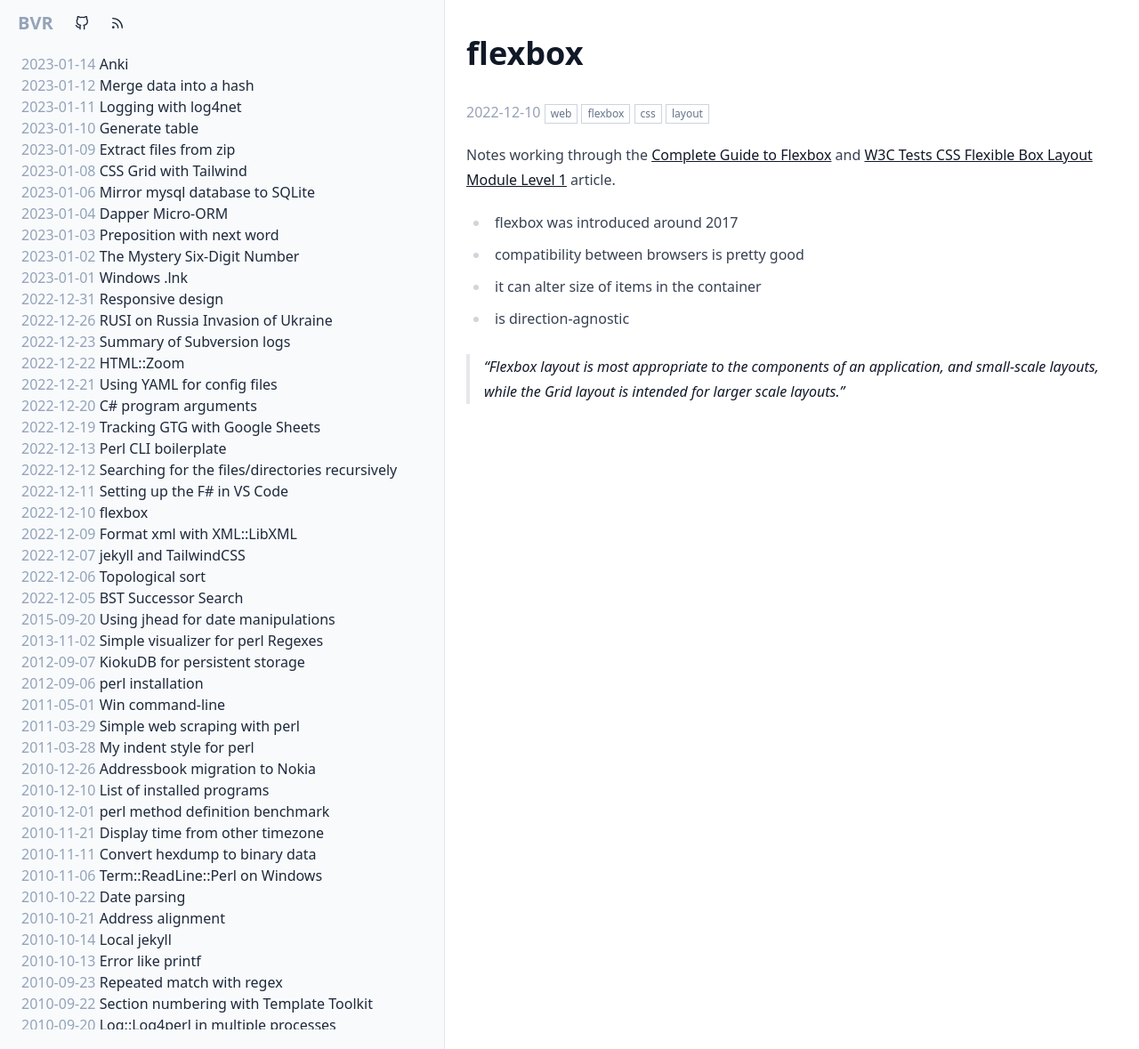
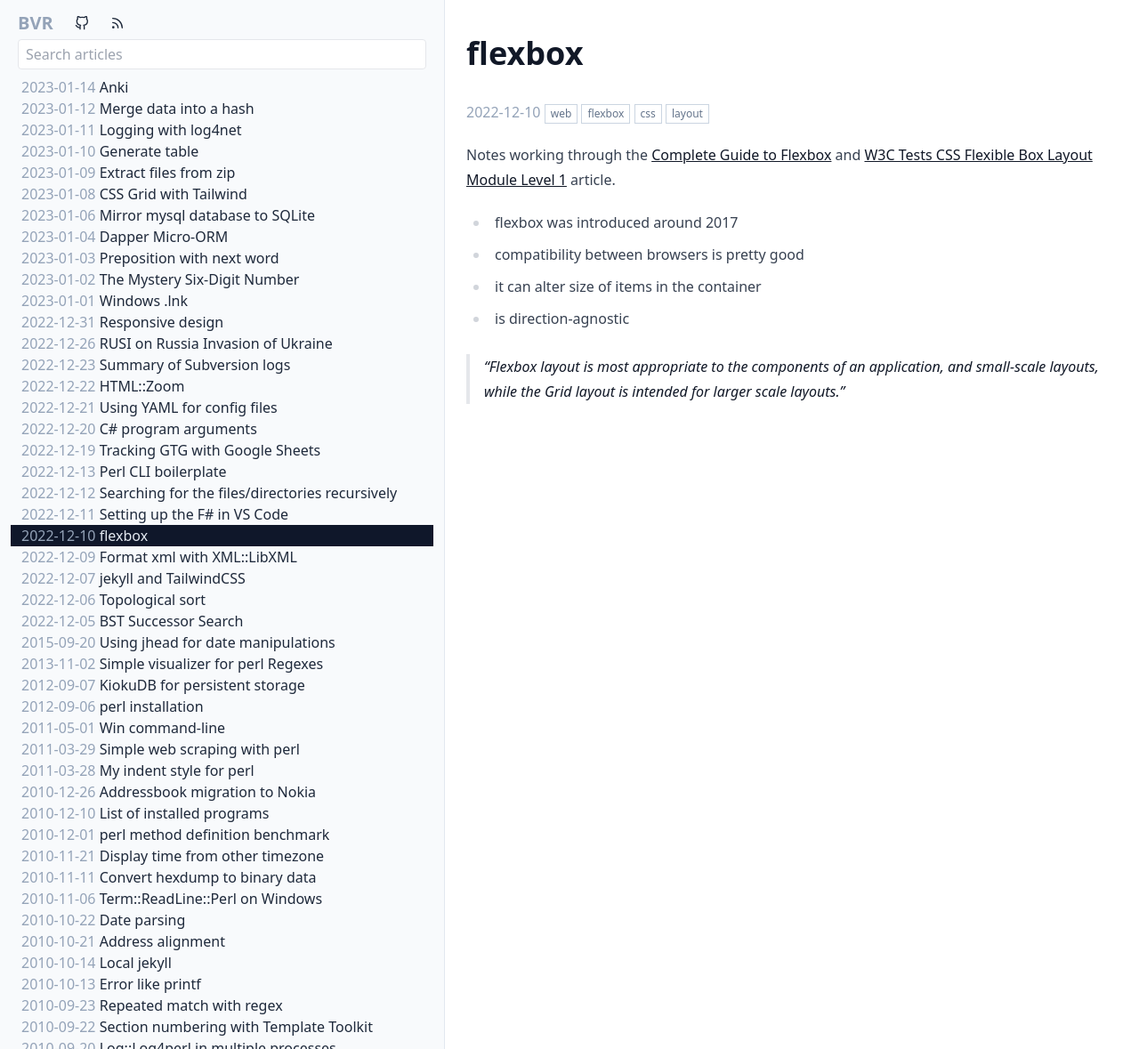
Before and after one commit to bvr/bvr.github.io, a Jekyll site: the page built from _posts/2022-12-10-flexbox.md, in a window 1280 px wide. Shown: the whole page at 89% size. Built offline with Jekyll 4.4.1, drawn with Linux system fonts in a browser that asks for light colours.

Commit message:
Added active post and search functionality

```diff
--- a/_layouts/default.html
+++ b/_layouts/default.html
@@ -13,7 +13,7 @@
 
 <div class="w-screen h-screen grid grid-cols-[500px_1fr] grid-rows-1 gap-0 overflow-hidden">
 <nav class="p-3 bg-slate-50 border-r border-slate-200">
-    <p class="font-bold mb-5 flex items-center gap-2">
+    <p class="font-bold mb-1 flex items-center gap-2">
         <button aria-label="Close sidebar" class="md:hidden menu-trigger-close p-1 rounded text-slate-800 dark:text-slate-50 hover:bg-slate-200 dark:hover:bg-slate-700">
             <svg class="h-6 w-6" width="24" height="24" viewBox="0 0 24 24" stroke-width="2" stroke="currentcolor" fill="none" stroke-linecap="round" stroke-linejoin="round">
             <path stroke="none" d="M0 0h24v24H0z"/>
@@ -42,13 +42,37 @@
             </span>
         </a>
     </p>
-    <ul class="list-none overflow-y-auto" style="height: 95%">
+    <label class="mb-2 block px-2"><span></span>
+        <input type="text" placeholder="Search articles" class="searchInput bg-white rounded px-2 py-1 w-full border">
+    </label>
+    <script>
+        const searchElt = document.querySelector('.searchInput')
+        if (searchElt) {
+          searchElt.addEventListener('input', evt => {
+            const value = evt.target.value || '';
+
+            const articles = document.querySelectorAll('.article')
+            if (!value) {
+              articles.forEach(article => article.classList.remove('hidden'))
+            } else {
+              articles.forEach(article => article.classList.add('hidden'))
+              Array.from(articles).filter(article => {
+                const title = article.innerText
+                if (!title) return false;
+
+                return title.toLowerCase().includes(value.toLowerCase())
+              }).forEach(article => article.classList.remove('hidden'))
+            }
+          })
+        }
+      </script>
+      <div class="overflow-y-auto" style="height:95%"><ul class="list-none">
         {% for post in site.posts %}
         {% unless post.preview %}
-        <li><a href="{{ post.url | prepend: site.baseurl | prepend: site.url }}" class="article block px-3 py-0  hover:bg-slate-200"><span class="text-slate-400 py-2 rounded-md"><time datetime="{{ post.date | date_to_xmlschema }}"></time>{{ post.date | date: "%Y-%m-%d" }}</span> <span class=text-slate-800>{{ post.title }}</span></a></li>
+        <li class="{% if post.url == page.url%}bg-slate-900 text-slate-200{% else %}text-slate-800 hover:bg-slate-200{% endif %}"><a href="{{ post.url | prepend: site.baseurl | prepend: site.url }}" class="article block px-3 py-0"><span class="text-slate-400 py-2 rounded-md"><time datetime="{{ post.date | date_to_xmlschema }}"></time>{{ post.date | date: "%Y-%m-%d" }}</span> <span>{{ post.title }}</span> <span class=hidden>{{ post.tags | join: " " }}</span></a></li>
         {% endunless %}
         {% endfor %}
-    </ul>
+    </ul></div>
 </nav>
 
 <div class="overflow-y-auto w-xl">
--- a/css/output.css
+++ b/css/output.css
@@ -1170,6 +1170,10 @@ video {
   margin-bottom: 2.5rem;
 }
 
+.mb-1 {
+  margin-bottom: 0.25rem;
+}
+
 .block {
   display: block;
 }
@@ -1444,6 +1448,11 @@ video {
   background-color: rgb(15 23 42 / var(--tw-bg-opacity));
 }
 
+.bg-black {
+  --tw-bg-opacity: 1;
+  background-color: rgb(0 0 0 / var(--tw-bg-opacity));
+}
+
 .bg-opacity-5 {
   --tw-bg-opacity: 0.05;
 }
@@ -1634,6 +1643,11 @@ video {
 .text-slate-50 {
   --tw-text-opacity: 1;
   color: rgb(248 250 252 / var(--tw-text-opacity));
+}
+
+.text-slate-200 {
+  --tw-text-opacity: 1;
+  color: rgb(226 232 240 / var(--tw-text-opacity));
 }
 
 .underline {
```
